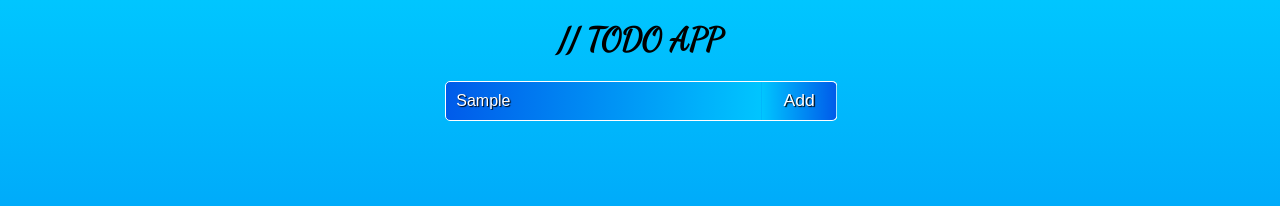
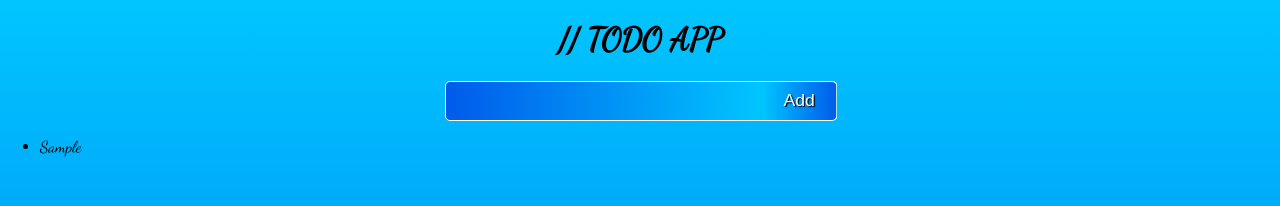
Before and after one commit to aliataf/react-todo-app, a React (Create React App) app: page / in a window 1280 px wide. Both pictures are taken after typing "Sample" into the empty fields and a click on the button "Add". Shown: the top 206 px of the page. Built offline with nearby package versions, Linux system fonts and the light colour scheme.

Commit message:
feat: add TodoHeader component

```diff
--- a/package.json
+++ b/package.json
@@ -10,6 +10,7 @@
 		"@types/node": "^16.11.14",
 		"@types/react": "^17.0.37",
 		"@types/react-dom": "^17.0.11",
+		"prop-types": "^15.8.0",
 		"react": "^17.0.2",
 		"react-dom": "^17.0.2",
 		"react-scripts": "5.0.0",
@@ -39,5 +40,8 @@
 			"last 1 firefox version",
 			"last 1 safari version"
 		]
+	},
+	"devDependencies": {
+		"@types/prop-types": "^15.7.4"
 	}
 }
--- /dev/null
+++ b/src/components/TodoHeader/TodoHeader.css
@@ -0,0 +1,40 @@
+.todo-list-header {
+	display: flex;
+	justify-content: center;
+	align-items: center;
+}
+
+.todo-input {
+	padding: 10px;
+	background: linear-gradient(to left, #00c6ff 0%, #005bea 100%);
+	border: 1px solid white;
+	font-size: 1rem;
+	color: white;
+	width: 25%;
+	text-shadow: 1px 1px 1px black;
+	border-bottom-left-radius: 5px;
+	border-top-left-radius: 5px;
+}
+
+.add-btn {
+	padding: 10px 20px;
+	background: linear-gradient(to right, #00c6ff 0%, #005bea 100%);
+	border: 1px solid white;
+	font-size: 1rem;
+	color: white;
+	text-shadow: 1px 1px 1px black;
+	cursor: pointer;
+	border-bottom-right-radius: 5px;
+	border-top-right-radius: 5px;
+	border-left: none;
+	transform: scaleX(1.1);
+}
+
+.add-btn:active {
+	transform: translateX(-2px);
+}
+
+.todo-input:focus,
+.add-btn:focus {
+	outline: none;
+}
--- /dev/null
+++ b/src/components/TodoHeader/TodoHeader.tsx
@@ -0,0 +1,31 @@
+import React, { useRef } from 'react';
+import './TodoHeader.css';
+
+type TodoHeaderProps = {
+	add: Function;
+};
+
+function TodoHeader({ add }: TodoHeaderProps) {
+	const inputEl = useRef(document.createElement('input'));
+
+	function onButtonClick() {
+		console.log('onButtonClick');
+		const title = inputEl.current.value;
+		add(title);
+		inputEl.current.value = '';
+		inputEl.current.focus();
+	}
+
+	return (
+		<div>
+			<div className="todo-list-header">
+				<input type="text" className="todo-input" ref={inputEl} />
+				<button className="add-btn" onClick={onButtonClick}>
+					Add
+				</button>
+			</div>
+		</div>
+	);
+}
+
+export default TodoHeader;
--- a/src/components/TodoList/TodoList.tsx
+++ b/src/components/TodoList/TodoList.tsx
@@ -1,19 +1,34 @@
 import React, { useState } from 'react';
 import './TodoList.css';
+import TodoHeader from '../TodoHeader/TodoHeader';
+import type { TodoItem } from '../../types';
 
 function TodoList() {
-	const [todos, setTodos] = useState([]);
+	const [todos, setTodos] = useState<TodoItem[]>([]);
+	const [lastTodoId, setLastTodoId] = useState(0);
+
+	function addTodo(todo: TodoItem) {
+		setTodos([...todos, todo]);
+	}
+
+	function createTodoItem(title: string) {
+		const todo: TodoItem = {
+			id: lastTodoId + 1,
+			title,
+			isCompleted: false,
+		};
+		setLastTodoId(lastTodoId + 1);
+
+		return todo;
+	}
 
 	return (
 		<div>
-			<div className="todo-list-header">
-				<input type="text" className="todo-input" />
-				<button className="add-btn">Add</button>
-			</div>
+			<TodoHeader add={(title: string) => addTodo(createTodoItem(title))} />
 			<div>
 				<ul>
-					{todos.map((todo, index) => (
-						<li key={index}>{todo}</li>
+					{todos.map((todo) => (
+						<li key={todo.id}>{todo.title}</li>
 					))}
 				</ul>
 			</div>
--- /dev/null
+++ b/src/types/index.ts
@@ -0,0 +1,5 @@
+export type TodoItem = {
+	id: number;
+	title: string;
+	isCompleted: boolean;
+};
```
Also changed, not shown: 1 other file (tests, documents, lock files or other folders).
